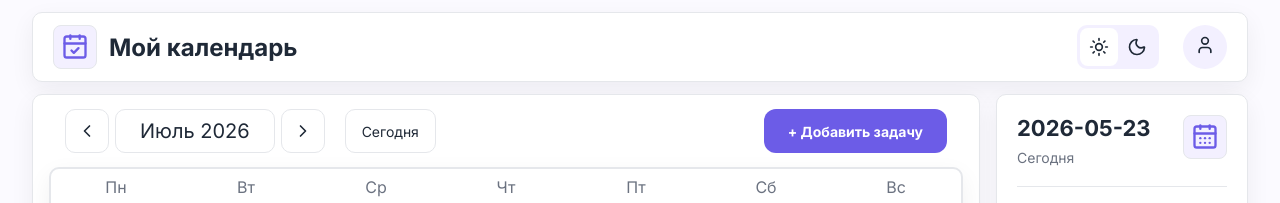
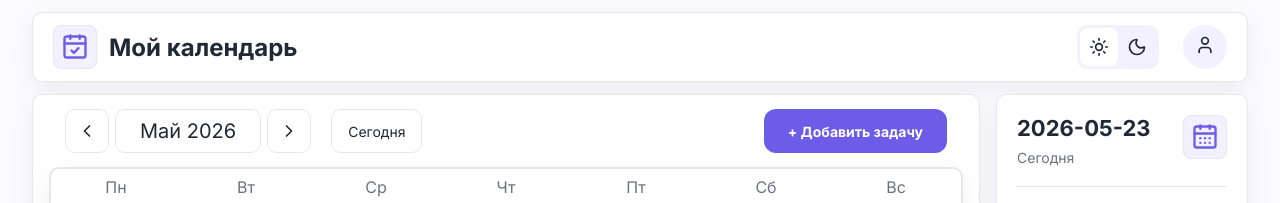
Before and after one commit to veronica-ivanova/calendar-app, a React (Vite) app: page / in a window 1280 px wide. Shown: the top 203 px of the page. Built offline with nearby package versions, Linux system fonts and the light colour scheme.

Commit message:
feat: add calendar month navigation and date selection

```diff
--- a/src/components/calendar-day/calendar-day.tsx
+++ b/src/components/calendar-day/calendar-day.tsx
@@ -2,11 +2,11 @@ import classNames from 'classnames'
 import styles from './calendar-day.module.css'
 import type {Task} from "../../types/types.ts";
 import {CalendarTaskList} from "../calendar-task-list/calendar-task-list.tsx";
+import {isSameDate} from "../../utils/date.ts";
 
 type Props = {
     date: Date
     tasks: Task[];
-    isCurrentDay: boolean,
     onClick: () => void;
     isSelected: boolean;
     onComplete: (id: string) => void;
@@ -15,11 +15,13 @@ type Props = {
 export const CalendarDay = ({
     date,
     tasks,
-    isCurrentDay,
     onClick,
     isSelected,
     onComplete
 }: Props) => {
+
+    const today = new Date();
+    const isCurrentDay = isSameDate(date, today)
 
     return (
         <div
--- a/src/components/calendar-grid/calendar-grid.tsx
+++ b/src/components/calendar-grid/calendar-grid.tsx
@@ -9,19 +9,17 @@ type Props = {
     selectedDate: string;
     onSelectDate: (id: string) => void;
     onComplete: (id: string) => void;
+    calendar: ReturnType<typeof useCalendar>;
 };
 
-export const CalendarGrid = ({tasksByDate, selectedDate, onSelectDate, onComplete}:Props) => {
+export const CalendarGrid = ({calendar, tasksByDate, selectedDate, onSelectDate, onComplete}:Props) => {
     const {
-        currentDay,
-        month,
-        year,
         days,
         emptyDays,
         weekDays,
-        monthArray,
-    } = useCalendar();
-
+        year,
+        month
+    } = calendar;
     return (
         <div className={styles.root}>
             <div className={styles.weekDays}>
@@ -45,7 +43,6 @@ export const CalendarGrid = ({tasksByDate, selectedDate, onSelectDate, onComplet
                             <CalendarDay
                                 onClick={() => onSelectDate(dateKey)}
                                 date={date}
-                                isCurrentDay={currentDay === i + 1}
                                 tasks={tasksByDate[dateKey] || []}
                                 isSelected={selectedDate === dateKey}
                                 onComplete={onComplete}
--- a/src/components/calendar-header/calendar-header.tsx
+++ b/src/components/calendar-header/calendar-header.tsx
@@ -1,24 +1,50 @@
 import {ChevronLeft, ChevronRight} from "lucide-react";
 import styles from "./calendar-header.module.css";
 
-export const CalendarHeader = () => {
+type Props = {
+    monthName: string;
+    year: number;
+    onNextMonth: () => void;
+    onPrevMonth: () => void;
+    onToday: () => void;
+    // onAddTask: () => void;
+};
+export const CalendarHeader = ({monthName, year, onNextMonth, onPrevMonth, onToday}: Props) => {
+
+
     return (
         <div className={styles.root}>
             <div className={styles.navigation}>
                 <div className={styles.monthSwitcher}>
-                    <button className={styles.monthButton}>
+                    <button
+                        className={styles.monthButton}
+                        onClick={onPrevMonth}
+                    >
                         <ChevronLeft size={20}/>
                     </button>
 
-                    <span className={styles.monthLabel}>Июль 2026</span>
-                    <button className={styles.monthButton}>
+                    <span className={styles.monthLabel}>{monthName} {year}</span>
+                    <button
+                        className={styles.monthButton}
+                        onClick={onNextMonth}
+                    >
                         <ChevronRight size={20}/>
                     </button>
                 </div>
 
-                <button className={styles.todayButton}>Сегодня</button>
+                <button
+                    className={styles.todayButton}
+                    onClick={onToday}
+                >
+                    Сегодня
+                </button>
             </div>
-            <button className={styles.newTaskButton}>+ Добавить задачу</button>
+            <button
+                className={styles.newTaskButton}
+                // onClick={onAddTask}
+            >
+                + Добавить задачу
+            </button>
         </div>
     )
 }
--- a/src/components/calendar/calendar.tsx
+++ b/src/components/calendar/calendar.tsx
@@ -6,6 +6,7 @@ import {DayPanel} from "../day-panel/day-panel.tsx";
 import {CalendarGrid} from "../calendar-grid/calendar-grid.tsx";
 import {useTasks} from "../../hooks/useTasks.ts";
 import {CalendarHeader} from "../calendar-header/calendar-header.tsx";
+import {useCalendar} from "../../hooks/useCalendar.ts";
 
 export const Calendar = () => {
 
@@ -18,6 +19,13 @@ export const Calendar = () => {
     } = useTasks();
 
     const today = new Date();
+
+    const [viewDate, setViewDate] = useState(
+        new Date(today.getFullYear(), today.getMonth(), 1)
+    ); //1июля
+
+    const calendar= useCalendar(viewDate);
+
     const [selectedDate, setSelectedDate] = useState<string>(getDateKey(today));
 
     const tasksByDate = tasks.reduce<Record<string, Task[]>>((acc, task) => {
@@ -34,11 +42,30 @@ export const Calendar = () => {
         (a, b) => a.date.localeCompare(b.date)
     );
 
+    const nextMonth = () => {
+        setViewDate(prev => new Date(prev.getFullYear(), prev.getMonth() + 1, 1));
+    }
+    const prevMonth = () => {
+        setViewDate(prev => new Date(prev.getFullYear(), prev.getMonth() - 1, 1));
+
+    }
+    const onToday = () => {
+        setViewDate(today);
+        setSelectedDate(getDateKey(today))
+    }
     return (
             <div className={styles.root}>
                 <div className={styles.calendarContainer}>
-                    <CalendarHeader/>
+                    <CalendarHeader
+                        monthName={calendar.monthArray[calendar.month]}
+                        year={calendar.year}
+                        onNextMonth={nextMonth}
+                        onPrevMonth={prevMonth}
+                        onToday={onToday}
+                        // onAddTask={() => setIsCreateTaskOpen(true)} }
+                    />
                     <CalendarGrid
+                        calendar={calendar}
                         tasksByDate={tasksByDate}
                         selectedDate={selectedDate}
                         onSelectDate={setSelectedDate}
--- a/src/hooks/useCalendar.ts
+++ b/src/hooks/useCalendar.ts
@@ -1,10 +1,8 @@
 import {MONTHS, WEEK_DAYS} from "../constants/calendar.ts";
 
-export const useCalendar = () => {
-    const today = new Date();
-    const currentDay = today.getDate(); //число
-    const month = today.getMonth(); //январь - 0, дек -11
-    const year = today.getFullYear();
+export const useCalendar = (viewDate: Date) => {
+    const month = viewDate.getMonth(); //январь - 0, дек -11
+    const year = viewDate.getFullYear();
     const daysInMonth = new Date(year, month + 1, 0).getDate(); // 0 день след. месяца = последнему дню текущего
 
     const days = Array.from({ length: daysInMonth })
@@ -14,13 +12,11 @@ export const useCalendar = () => {
     const weekDays = WEEK_DAYS;
     const monthArray = MONTHS;
     return {
-        today,
         month,
         year,
         weekDays,
         monthArray,
         emptyDays,
-        days,
-        currentDay,
+        days
     };
 }
--- a/src/utils/date.ts
+++ b/src/utils/date.ts
@@ -13,3 +13,11 @@ export const getDateKey = (date: Date) => {
 
     return `${year}-${month}-${day}`;
 };
+
+export const isSameDate = (a: Date, b: Date) => {
+    return (
+        a.getDate() === b.getDate() &&
+        a.getMonth() === b.getMonth() &&
+        a.getFullYear() === b.getFullYear()
+    );
+};
```
